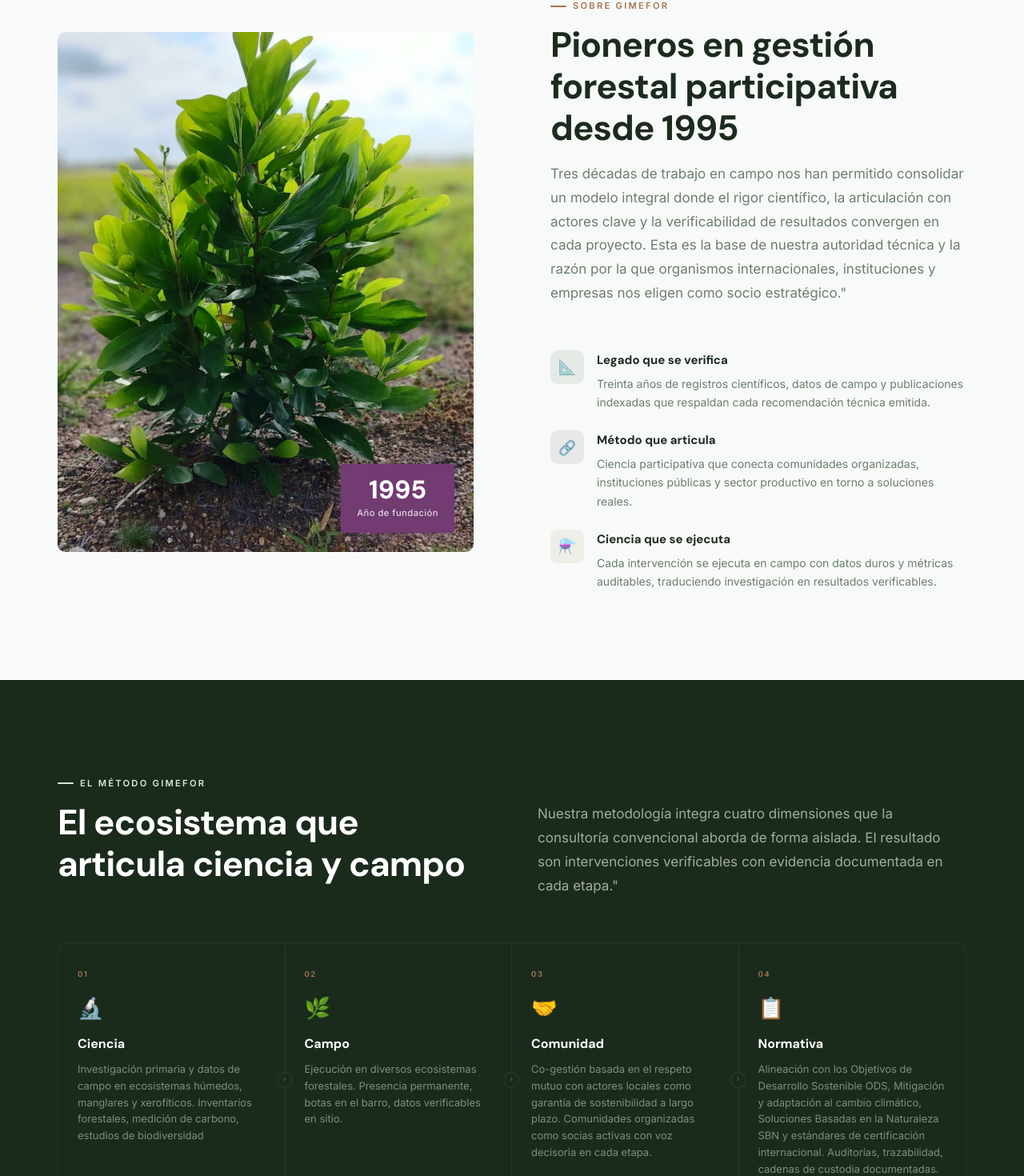
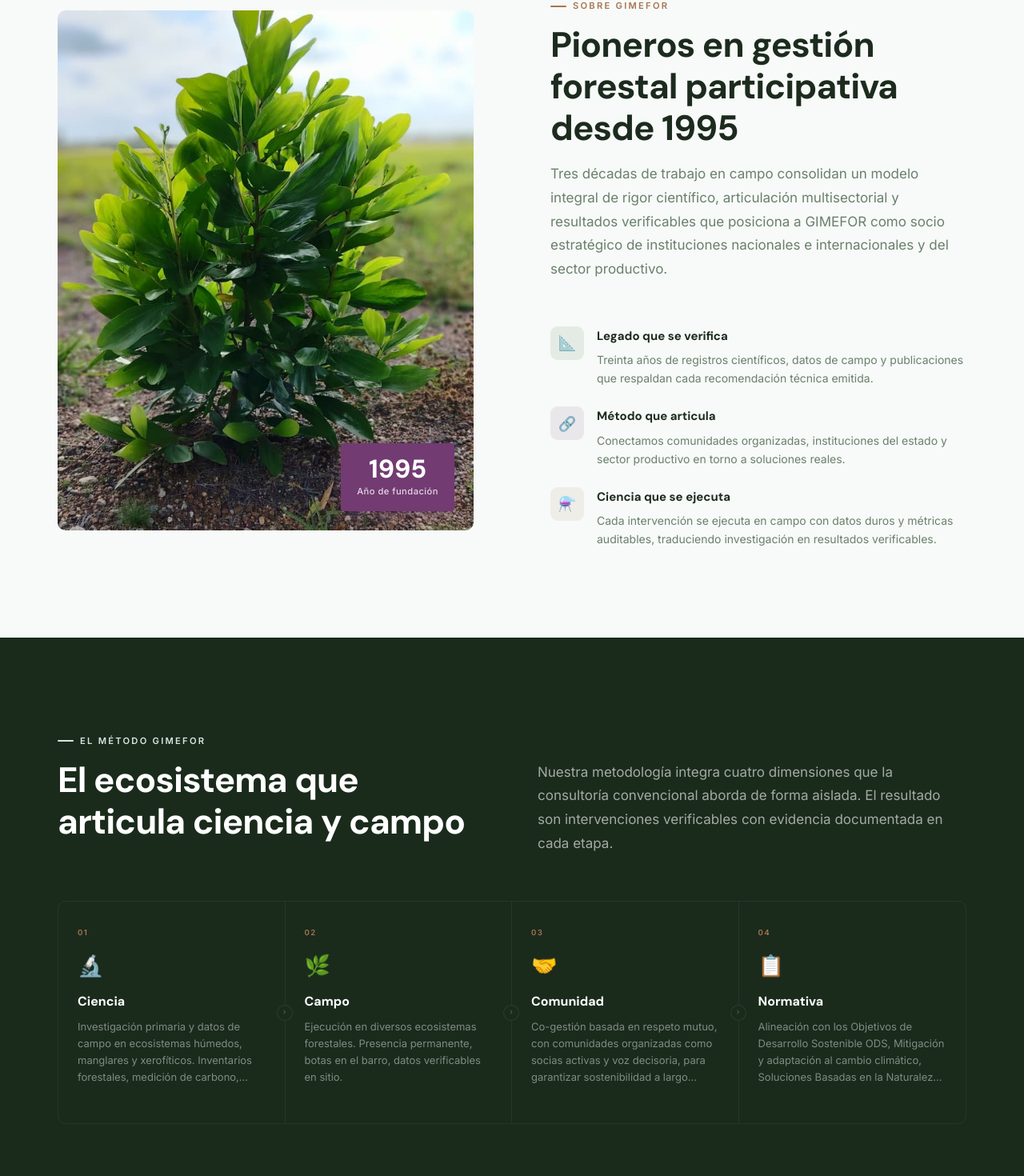
Before and after one commit to Gimefor/gimefor, a React (Vite) app: page / in a window 1280 px wide. Shown: the part 1055-2525 px from the top of the page at 80% size. Built offline with nearby package versions, Linux system fonts and the light colour scheme.

Commit message:
actualizacion de data segun revision con director

```diff
--- a/src/components/Ecosystem.tsx
+++ b/src/components/Ecosystem.tsx
@@ -4,20 +4,20 @@
     icon: '🔬',
     title: 'Ciencia',
     desc: 'Investigación primaria y datos de campo en ecosistemas húmedos, manglares y xerofíticos. Inventarios forestales, medición de carbono, estudios de biodiversidad',
-    detail: 'Inventarios forestales, medición de carbono, estudios de biodiversidad',
+    detail: '',
   },
   {
     step: '02',
     icon: '🌿',
     title: 'Campo',
     desc: 'Ejecución en diversos ecosistemas forestales. Presencia permanente, botas en el barro, datos verificables en sitio.',
-    detail: 'Presencia permanente, botas en el barro, datos verificables en sitio',
+    detail: '',
   },
   {
     step: '03',
     icon: '🤝',
     title: 'Comunidad',
-    desc: 'Co-gestión basada en el respeto mutuo con actores locales como garantía de sostenibilidad a largo plazo. Comunidades organizadas como socias activas con voz decisoria en cada etapa.',
+    desc: 'Co-gestión basada en respeto mutuo, con comunidades organizadas como socias activas y voz decisoria, para garantizar sostenibilidad a largo plazo.',
     detail: '',
   },
   {
@@ -41,7 +41,7 @@
             </h2>
           </div>
           <p className="section-body section-body--light">
-            Nuestra metodología integra cuatro dimensiones que la consultoría convencional aborda de forma aislada. El resultado son intervenciones verificables con evidencia documentada en cada etapa."
+            Nuestra metodología integra cuatro dimensiones que la consultoría convencional aborda de forma aislada. El resultado son intervenciones verificables con evidencia documentada en cada etapa.
           </p>
         </div>
 
--- a/src/components/Footer.tsx
+++ b/src/components/Footer.tsx
@@ -12,9 +12,12 @@
               Gestión Integrada de Recursos Forestales. Construyendo estándares de manejo forestal verificables desde 1995.
             </p>
             <div style={{ display: 'flex', gap: '0.5rem', flexWrap: 'wrap' }}>
-              <span className="footer__seal">ISO 17024</span>
-              <span className="footer__seal">CBD</span>
-              <span className="footer__seal">EUDR ready</span>
+              <span className="footer__seal">ISO</span>
+              <span className="footer__seal">ODS</span>
+              <span className="footer__seal">SBN</span>
+              <span className="footer__seal">CDB</span>
+              <span className="footer__seal">UNFCCC</span>
+              <span className="footer__seal">UNCCD</span>
             </div>
           </div>
 
--- a/src/components/Nosotros.tsx
+++ b/src/components/Nosotros.tsx
@@ -3,13 +3,13 @@
     icon: '📐',
     variant: 'forest',
     title: 'Legado que se verifica',
-    desc: 'Treinta años de registros científicos, datos de campo y publicaciones indexadas que respaldan cada recomendación técnica emitida.',
+    desc: 'Treinta años de registros científicos, datos de campo y publicaciones que respaldan cada recomendación técnica emitida.',
   },
   {
     icon: '🔗',
     variant: 'plum',
     title: 'Método que articula',
-    desc: 'Ciencia participativa que conecta comunidades organizadas, instituciones públicas y sector productivo en torno a soluciones reales.',
+    desc: 'Conectamos comunidades organizadas, instituciones del estado y sector productivo en torno a soluciones reales.',
   },
   {
     icon: '⚗️',
@@ -42,9 +42,11 @@
               <h2 className="section-title">
                 Pioneros en gestión forestal participativa desde 1995
               </h2>
+              {/* <p className="section-body">
+                Tres décadas de trabajo en campo nos han permitido consolidar un modelo integral donde el rigor científico, la articulación con actores clave y la verificabilidad de resultados convergen en cada proyecto. Esta es la base de nuestra autoridad técnica y la razón por la que organismos internacionales, instituciones y empresas nos eligen como socio estratégico."
+              </p> */}
               <p className="section-body">
-                Tres décadas de trabajo en campo nos han permitido consolidar un modelo integral donde el rigor científico, la articulación con actores clave y la verificabilidad de resultados convergen en cada proyecto. Esta es la base de nuestra autoridad técnica y la razón por la que organismos internacionales, instituciones y empresas nos eligen como socio estratégico."
-              </p>
+                Tres décadas de trabajo en campo consolidan un modelo integral de rigor científico, articulación multisectorial y resultados verificables que posiciona a GIMEFOR como socio estratégico de instituciones nacionales e internacionales y del sector productivo.              </p>
             </div>
 
             <div className="nosotros__values">
--- a/src/components/Segments.tsx
+++ b/src/components/Segments.tsx
@@ -19,7 +19,7 @@
     icon: '🏭',
     tag: 'Sector Productivo',
     title: 'Para Empresas y PYMEs',
-    pain: 'Empresas forestales, agroindustriales y petroleras que enfrentan exigentes normativas y certificaciones, y que requieren respaldo técnico riguroso para demostrar el cumplimiento ambiental y el manejo sustentable de los recursos naturales.',
+    pain: 'Empresas forestales, agroindustriales y petroleras sujetas a normativas y certificaciones exigentes, que requieren respaldo técnico para demostrar cumplimiento ambiental y manejo sostenible.',
     features: [
       'Inventarios forestales certificables',
       'Cadenas de custodia documentadas',
--- a/src/components/ValidationBar.tsx
+++ b/src/components/ValidationBar.tsx
@@ -1,8 +1,8 @@
 const stats = [
   { number: '30+', label: 'Años de trayectoria' },
-  { number: '20+', label: 'Publicaciones indexadas' },
+  { number: '20+', label: 'Publicaciones' },
+  { number: '13', label: 'Proyectos' },
   { number: '100%', label: 'Cumplimiento normativo' },
-  { number: '3', label: 'Reservas forestales' },
 ];
 
 const partners = ['FAO', 'GEF', 'ONU'];
--- a/src/index.css
+++ b/src/index.css
@@ -395,7 +395,7 @@
 }
 
 .hero__subtitle {
-  font-size: 1.0625rem;
+  font-size: 1.1rem;
   color: rgba(255, 255, 255, 0.65);
   max-width: 520px;
   margin-bottom: 2.5rem;
@@ -716,6 +716,23 @@
   max-height: 80px;
 }
 
+@media (min-width: 921px) {
+  .ecosystem__node-desc {
+    display: -webkit-box;
+    -webkit-line-clamp: 4;
+    -webkit-box-orient: vertical;
+    overflow: hidden;
+    transition: all 0.3s ease;
+  }
+
+  /* Desktop + hover: mostrar texto completo */
+  .ecosystem__node:hover .ecosystem__node-desc {
+    -webkit-line-clamp: unset;
+    display: block;
+    color: rgba(255, 255, 255, 0.7);
+  }
+}
+
 @media (max-width: 920px) {
   .ecosystem__header { grid-template-columns: 1fr; gap: 2rem; }
   .ecosystem__flow { grid-template-columns: 1fr 1fr; }
@@ -851,6 +868,29 @@
   transition: gap 0.2s;
 }
 .segment-card__cta:hover { gap: 0.625rem; }
+
+/* En desktop: ocultar features a partir de la 6ta */
+@media (min-width: 921px) {
+  .segment-card__features {
+    transition: all 0.3s ease;
+  }
+
+  .segment-card__feature:nth-child(n+6) {
+    opacity: 0;
+    max-height: 0;
+    margin: 0;
+    padding: 0;
+    overflow: hidden;
+    transition: opacity 0.3s ease, max-height 0.3s ease;
+  }
+
+  /* Al hacer hover: mostrar todas las features */
+  .segment-card:hover .segment-card__feature:nth-child(n+4) {
+    opacity: 1;
+    max-height: 50px;
+    margin-top: 0;
+  }
+}
 
 @media (max-width: 920px) {
   .segments__grid { grid-template-columns: 1fr 1fr; }
```
Also changed, not shown: public/imgHero2.png (added), public/imgHero3.jpg (added).
